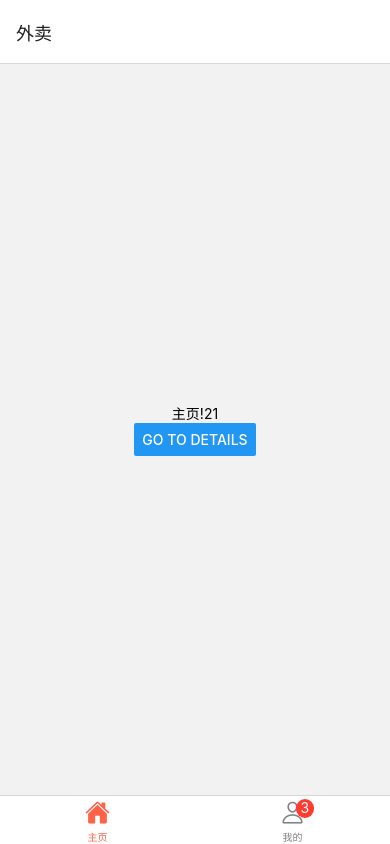
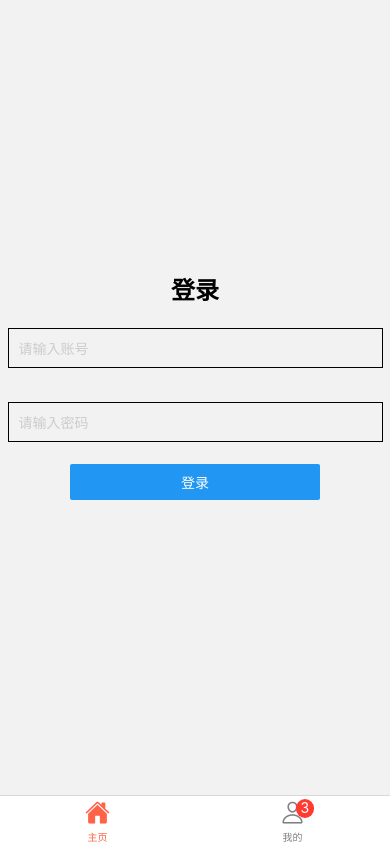
Before and after one commit to CaniceZ/AwesomeProject, a React Native app: screen / in a window 390 px wide. Built offline with nearby package versions, Linux system fonts and the light colour scheme.

Commit message:
feat: 增加登录页

```diff
--- a/App.tsx
+++ b/App.tsx
@@ -14,6 +14,7 @@ function MyTabs() {
         tabBarActiveTintColor: 'tomato',
         tabBarInactiveTintColor: 'gray',
         headerShown: false,
+        tabBarHideOnKeyboard: true,
       })}>
       <Tab.Screen
         name="Home"
--- a/app/pages/details.tsx
+++ b/app/pages/details.tsx
@@ -4,10 +4,10 @@ import {View, Text, Button} from 'react-native';
 function Details({route, navigation}): React.JSX.Element {
   const { id } = route.params;
   return (
-    <View style={{flex: 1, justifyContent: 'center', alignItems: 'center'}}>
-      <Text>DetailsDetailsDetails!</Text>
+    <View style={{flex: 1, justifyContent: 'center', alignItems: 'center', gap: 10}}>
+      <Text>详情!</Text>
       <Text>id: {JSON.stringify(id)}</Text>
-      <Button title="Go back" onPress={() => navigation.goBack()} />
+      <Button title="返回" onPress={() => navigation.goBack()} />
     </View>
   );
 }
--- a/app/pages/home.tsx
+++ b/app/pages/home.tsx
@@ -1,16 +1,34 @@
 import React from 'react';
-import {View, Text, Button} from 'react-native';
+import {View, Text, Button, TextInput, StyleSheet} from 'react-native';
 import {createNativeStackNavigator} from '@react-navigation/native-stack';
 import DetailsScreen from './details';
+import LoginScreen from './login';
 import Ionicons from 'react-native-vector-icons/Ionicons';
 const HomeStack = createNativeStackNavigator();
+const styles = StyleSheet.create({
+  input: {
+    height: 40,
+    margin: 12,
+    borderWidth: 1,
+    padding: 10,
+    width: 375,
+  },
+});
 function HomeScreen({navigation}) {
+  const [text, onChangeText] = React.useState('123');
   return (
     <View style={{flex: 1, justifyContent: 'center', alignItems: 'center'}}>
-      <Text>主页!21</Text>
+      <Text>主页!</Text>
+      <TextInput
+        style={styles.input}
+        onChangeText={onChangeText}
+        value={text}
+      />
       <Button
-        title="Go to Details"
-        onPress={() => navigation.navigate({name: 'Details', params: {id: 13}})}
+        title="带参跳转到详情"
+        onPress={() =>
+          navigation.navigate({name: 'Details', params: {id: text}})
+        }
       />
     </View>
   );
@@ -18,14 +36,26 @@ function HomeScreen({navigation}) {
 
 function HomeStackScreen(): React.JSX.Element {
   return (
-    <HomeStack.Navigator>
+    <HomeStack.Navigator initialRouteName="Login">
       <HomeStack.Screen
         name="Home2"
         component={HomeScreen}
         options={{
-          title: '外卖'
-        }}/>
-      <HomeStack.Screen name="Details" component={DetailsScreen} initialParams={{ id: 1 }}/>
+          title: '外卖',
+        }}
+      />
+      <HomeStack.Screen
+        name="Details"
+        component={DetailsScreen}
+        initialParams={{id: 1}}
+      />
+      <HomeStack.Screen
+        options={{
+          headerShown: false,
+        }}
+        name="Login"
+        component={LoginScreen}
+      />
     </HomeStack.Navigator>
   );
 }
--- /dev/null
+++ b/app/pages/login.tsx
@@ -0,0 +1,57 @@
+import React from 'react';
+import {View, Text, Button, TextInput, StyleSheet, Alert} from 'react-native';
+const styles = StyleSheet.create({
+  input: {
+    height: 40,
+    margin: 12,
+    borderWidth: 1,
+    padding: 10,
+    width: 375,
+  },
+});
+function Details({navigation}): React.JSX.Element {
+  const [text, onChangeText] = React.useState('');
+  const [password, onChangePassword] = React.useState('');
+  const handleLogin = () => {
+    Alert.alert('登录成功', '', [
+      {
+        text: '确定',
+        onPress: () => navigation.replace('Home2'),
+      },
+    ]);
+    // () => navigation.replace('Home2')
+  };
+  return (
+    <View
+      style={{
+        flex: 1,
+        justifyContent: 'center',
+        alignItems: 'center',
+        gap: 10,
+      }}>
+      <Text style={{fontSize: 24, fontWeight: 'bold'}}>登录</Text>
+      <TextInput
+        style={styles.input}
+        onChangeText={onChangeText}
+        placeholder="请输入账号"
+        placeholderTextColor="#ccc"
+        value={text}
+      />
+      <TextInput
+        style={styles.input}
+        onChangeText={onChangePassword}
+        placeholder="请输入密码"
+        placeholderTextColor="#ccc"
+        textContentType="password"
+        keyboardType="default"
+        secureTextEntry={true}
+        value={password}
+      />
+      <View style={{width: 250, height: 60}}>
+        <Button title="登录" onPress={handleLogin} />
+      </View>
+    </View>
+  );
+}
+
+export default Details;
```
